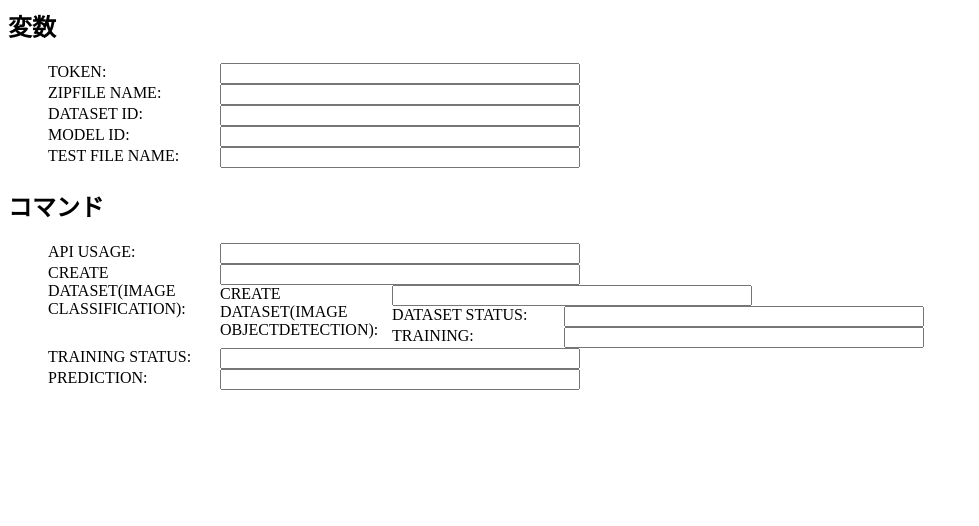
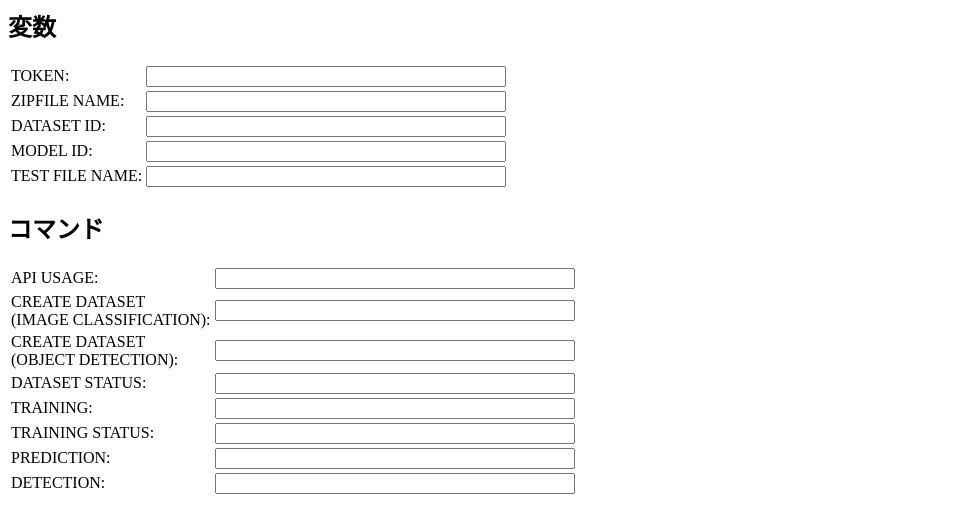
Before and after one commit to hinabasfdc/einsteinvision-cmdgen01, a plain HTML site: page index.html in a window 1280 px wide. Shown: the whole page, without its empty margins (0-979 px from the left). Drawn offline with Linux system fonts and the light colour scheme.

Commit message:
update Object Detection

```diff
--- a/index.html
+++ b/index.html
@@ -6,75 +6,125 @@
 
 <body>
   <h2>変数</h2>
-  <ul>
-    <li>
-      <label>TOKEN: </label>
-      <input id="TOKEN" type="text" onchange="setCom();" onfocus="this.select();" />
-    </li>
-    <li>
-      <label>ZIPFILE NAME: </label>
-      <input id="ZIPFILENAME" type="text" onchange="setCom();" onfocus="this.select();" />
-    </li>
-    <li>
-      <label>DATASET ID: </label>
-      <input id="DATASETID" type="text" onchange="setCom();" onfocus="this.select();" />
-    </li>
-    <li>
-      <label>MODEL ID: </label>
-      <input id="MODELID" type="text" onchange="setCom();" onfocus="this.select();" />
-    </li>
-    <li>
-        <label>TEST FILE NAME: </label>
+  <table>
+    <tr>
+      <td>
+        TOKEN:
+      </td>
+      <td>
+        <input id="TOKEN" type="text" onchange="setCom();" onfocus="this.select();" />
+      </td>
+    </tr>
+    <tr>
+      <td>
+        ZIPFILE NAME:
+      </td>
+      <td>
+        <input id="ZIPFILENAME" type="text" onchange="setCom();" onfocus="this.select();" />
+      </td>
+    </tr>
+    <tr>
+      <td>
+        DATASET ID:
+      </td>
+      <td>
+        <input id="DATASETID" type="text" onchange="setCom();" onfocus="this.select();" />
+      </td>
+    </tr>
+    <tr>
+      <td>
+        MODEL ID:
+      </td>
+      <td>
+        <input id="MODELID" type="text" onchange="setCom();" onfocus="this.select();" />
+      </td>
+    </tr>
+    <tr>
+      <td>
+        TEST FILE NAME:
+      </td>
+      <td>
         <input id="TESTFILENAME" type="text" onchange="setCom();" onfocus="this.select();" />
-      </li>
+      </td>
+    </tr>
 
-  </ul>
+  </table>
   <h2>コマンド</h2>
-  <ul>
-    <li>
-      <label>API USAGE: </label>
-      <input id="APIUSAGE" type="text" onfocus="this.select();" />
-    </li>
-    <li>
-      <label>CREATE DATASET(IMAGE CLASSIFICATION): </label>
-      <input id="CREATEDATASET_IC" type="text" onfocus="this.select();"  />
-    </li>
-    <li>
-      <label>CREATE DATASET(IMAGE OBJECTDETECTION): </label>
-      <input id="CREATEDATASET_OD" type="text" onfocus="this.select();"  />
-    </li>
-    <li>
-      <label>DATASET STATUS: </label>
-      <input id="DATASETSTATUS" type="text" onfocus="this.select();"  />
-    </li>
-    <li>
-      <label>TRAINING: </label>
-      <input id="TRAINING" type="text" onfocus="this.select();"  />
-    </li>
-    <li>
-      <label>TRAINING STATUS: </label>
-      <input id="TRAININGSTATUS" type="text" onfocus="this.select();"  />
-    </li>
-    <li>
-        <label>PREDICTION: </label>
-        <input id="PREDICTION" type="text" onfocus="this.select();"  />
-      </li>
-    </ul>
+  <table>
+    <tr>
+      <td>
+        API USAGE:
+      </td>
+      <td>
+        <input id="APIUSAGE" type="text" onfocus="this.select();" />
+      </td>
+    </tr>
+    <tr>
+      <td>
+        CREATE DATASET
+        <br />(IMAGE CLASSIFICATION):
+      </td>
+      <td>
+        <input id="CREATEDATASET_IC" type="text" onfocus="this.select();" />
+      </td>
+    </tr>
+    <tr>
+      <td>
+        CREATE DATASET
+        <br />(OBJECT DETECTION):
+      </td>
+      <td>
+        <input id="CREATEDATASET_OD" type="text" onfocus="this.select();" />
+      </td>
+    </tr>
+    <tr>
+      <td>
+        DATASET STATUS:
+      </td>
+      <td>
+        <input id="DATASETSTATUS" type="text" onfocus="this.select();" />
+      </td>
+    </tr>
+    <tr>
+      <td>
+        TRAINING:
+      </td>
+      <td>
+        <input id="TRAINING" type="text" onfocus="this.select();" />
+      </td>
+    </tr>
+    <tr>
+      <td>
+        TRAINING STATUS:
+      </td>
+      <td>
+        <input id="TRAININGSTATUS" type="text" onfocus="this.select();" />
+      </td>
+    </tr>
+    <tr>
+      <td>
+        PREDICTION:
+      </td>
+      <td>
+        <input id="PREDICTION" type="text" onfocus="this.select();" />
+      </td>
+    </tr>
+    <tr>
+      <td>
+        DETECTION:
+      </td>
+      <td>
+        <input id="DETECTION" type="text" onfocus="this.select();" />
+      </td>
+    </tr>
+  </table>
+
   <style>
-    ul li {
-      list-style: none;
-    }
-
-    label {
-      margin-right: 12px;
-      width: 160px;
-      float: left;
-    }
-
     input {
       width: 360px;
     }
   </style>
+
   <script>
     function setCom() {
       var token = document.getElementById('TOKEN').value;
@@ -90,15 +140,16 @@
           document.getElementById('CREATEDATASET_IC').value = 'curl -X POST -H "Authorization: Bearer ' + token + '" -H "Content-Type: multipart/form-data" -F "data=@' + zipfilename + '" -F "type=image"  https://api.einstein.ai/v2/vision/datasets/upload | jq';
           document.getElementById('CREATEDATASET_OD').value = 'curl -X POST -H "Authorization: Bearer ' + token + '" -H "Content-Type: multipart/form-data" -F "data=@' + zipfilename + '" -F "type=image-detection"  https://api.einstein.ai/v2/vision/datasets/upload | jq';
 
-          if(datasetid) {
+          if (datasetid) {
             document.getElementById('DATASETSTATUS').value = 'curl -X GET -H "Authorization: Bearer ' + token + '" https://api.einstein.ai/v2/vision/datasets/' + datasetid + ' | jq';
             document.getElementById('TRAINING').value = 'curl -X POST -H "Authorization: Bearer ' + token + '" -H "Content-Type: multipart/form-data" -F "name=' + zipfilename.split('.')[0] + '" -F "datasetId=' + datasetid + '" https://api.einstein.ai/v2/vision/train | jq';
 
-            if(modelid){
+            if (modelid) {
               document.getElementById('TRAININGSTATUS').value = 'curl -X GET -H "Authorization: Bearer ' + token + '" https://api.einstein.ai/v2/vision/train/' + modelid + '| jq';
 
-              if(testfilename) {
+              if (testfilename) {
                 document.getElementById('PREDICTION').value = 'curl -X POST -H "Authorization: Bearer ' + token + '" -H "Content-Type: multipart/form-data" -F "sampleContent=@' + testfilename + '" -F "modelId=' + modelid + '" https://api.einstein.ai/v2/vision/predict| jq';
+                document.getElementById('DETECTION').value = 'curl -X POST -H "Authorization: Bearer ' + token + '" -H "Content-Type: multipart/form-data" -F "sampleContent=@' + testfilename + '" -F "modelId=' + modelid + '" https://api.einstein.ai/v2/vision/detect| jq';
               }
             }
           }
```
